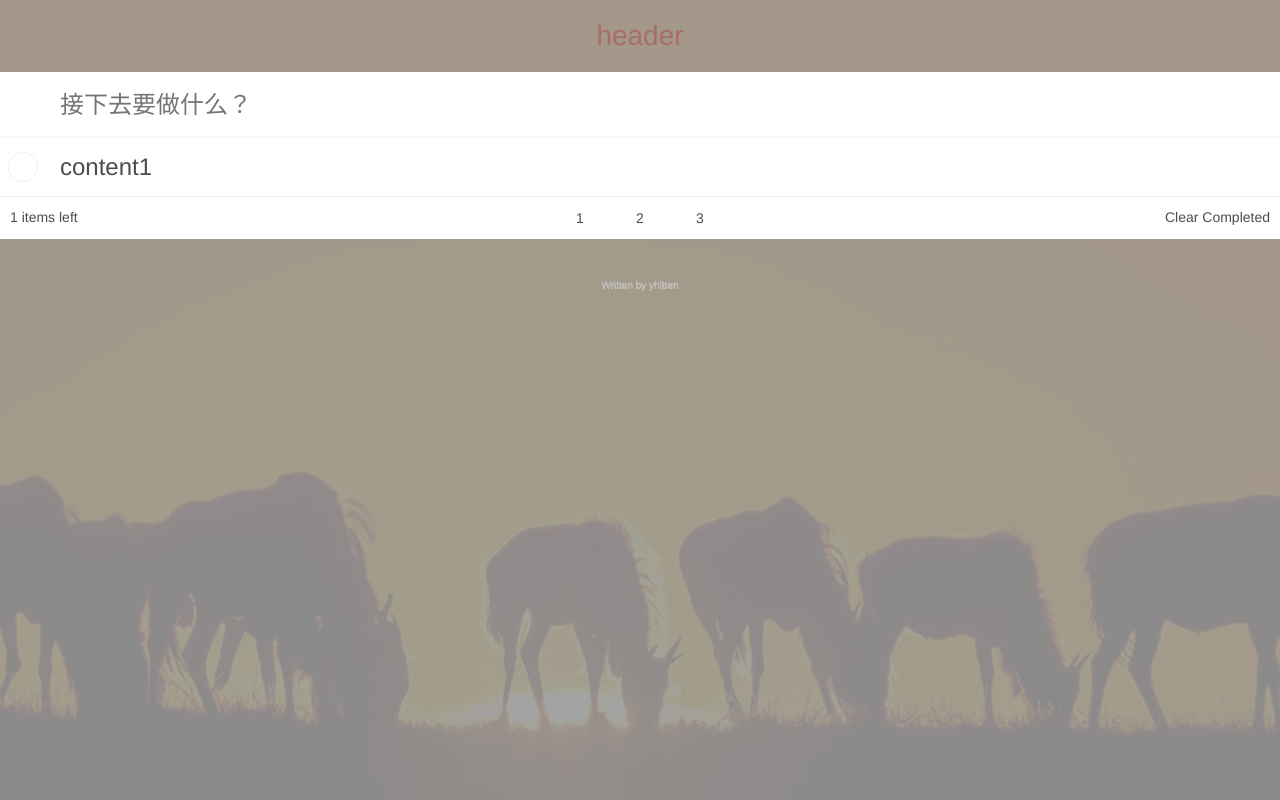
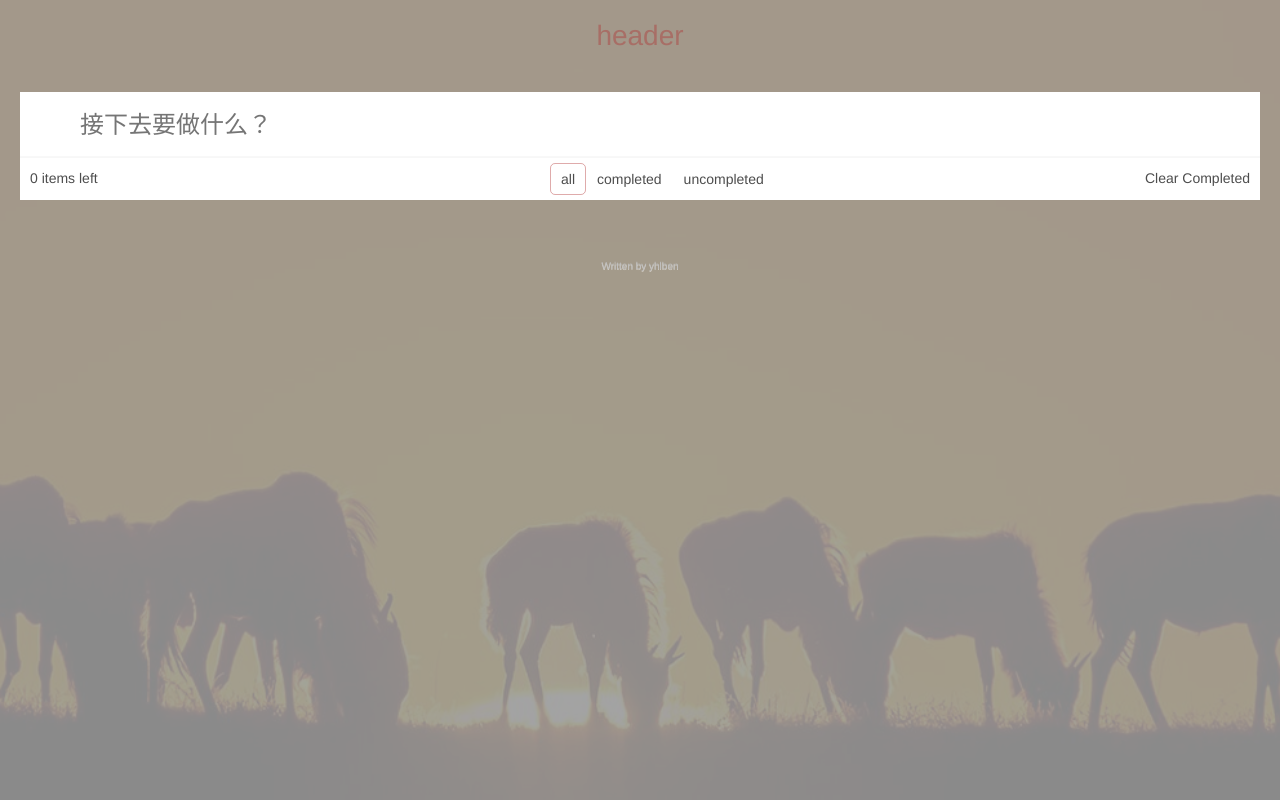
Before and after one commit to mengsixing/vue-todolist, a Vue app: page / in a window 1280 px wide. Built offline with nearby package versions, Linux system fonts and the light colour scheme; the HTML template or start-up script is replaced by a standard one.

Commit message:
完成业务逻辑代码

```diff
--- a/src/App.vue
+++ b/src/App.vue
@@ -25,7 +25,7 @@ export default {
 };
 </script>
 
-<style>
+<style lang="less">
 #app{
   position: absolute;
   left: 0;
--- a/src/assets/styles/test.css
+++ /dev/null
@@ -1,4 +0,0 @@
-body {
-  color: red;
-  background-image: url('../images/done.svg')
-}
--- a/src/todo/item.vue
+++ b/src/todo/item.vue
@@ -1,21 +1,34 @@
 <template>
-  <div :class="['todo-item', todo.completed ? 'completed' : '']">
+  <div :class="['todo-item', todoitem.completed ? 'completed' : '']">
     <input
       type="checkbox"
       class="toggle"
+      v-model="todoitem.completed"
+      :id="todoitem.id"
     >
-    <label>{{todo.content}}</label>
-    <button class="destory"></button>
+    <label :for="todoitem.id">{{todoitem.content}}</label>
+    <button class="destory" @click="deleteTodo"></button>
   </div>
 </template>
 
 <script>
 export default {
+  props:{
+    todoitem:{
+      type:Object,
+      required:true
+    }
+  },
   data() {
     return {
-      todo: { completed: false, content: "content1" }
+
     };
-  }
+  },
+  methods:{
+    deleteTodo(){
+      this.$emit('deleteTodo',this.todoitem.id);
+    }
+  },
 };
 </script>
 
--- a/src/todo/tabs.vue
+++ b/src/todo/tabs.vue
@@ -3,9 +3,10 @@
     <span class="left">{{unFinishedTodoLength}} items left</span>
     <span class="tabs">
       <span
-        v-for="state in states"
+        v-for="state in filterTypeArray"
         :key="state"
         :class="[state, filter === state ? 'actived' : '']"
+        @click="changeFilter(state)"
       >
         {{state}}
       </span>
@@ -16,10 +17,34 @@
 
 <script>
 export default {
-  data(){
-    return {
-      unFinishedTodoLength:1,
-      states:['1','2','3']
+  props: {
+    filter:{
+      type:String,
+      required:true
+    },
+    filterType:{
+      type:Object,
+      required:true
+    },
+    todo:{
+      type:Array,
+      required:true
+    }
+  },
+  computed:{
+    filterTypeArray(){
+      return Object.keys(this.filterType)
+    },
+    unFinishedTodoLength(){
+      return this.todo.filter(item=>{return !item.completed}).length;
+    }
+  },
+  methods:{
+    clearAllCompleted(){
+      this.$emit('clearAllCompleted');
+    },
+    changeFilter(state){
+      this.$emit('changeFilter',state);
     }
   }
 }
--- a/src/todo/todo.vue
+++ b/src/todo/todo.vue
@@ -7,25 +7,77 @@
       placeholder="接下去要做什么？"
       @keyup.enter="addTodo"
     >
-    <Items />
-    <Tabs />
+    <Items v-for="item in todoFilter" :todoitem="item" :key="item.id" @deleteTodo="deleteTodo" />
+    <Tabs :filterType="filterType" :todo="todo" @clearAllCompleted="clearAllCompleted" @changeFilter="changeFilter" :filter="filter" />
   </div>
 </template>
 
 <script>
 import Items from './item.vue'
 import Tabs from './tabs.vue'
+
+const filterType ={
+        all:'all',
+        completed:'completed',
+        uncompleted:'uncompleted'
+      }
+
 export default {
   components:{
     Items,Tabs
   },
   data(){
-    return {}
+    return {
+      todo:[],
+      filter:filterType.all,
+      filterType:filterType
+    }
+  },
+  computed:{
+    todoFilter(){
+      if(this.filter===this.filterType.all){
+        return this.todo;
+      }
+      var isCompleted= this.filter===this.filterType.completed;
+      return this.todo.filter(item=>{
+        return item.completed===isCompleted;
+      });
+    }
+  },
+  methods:{
+    addTodo(e){
+      this.todo.unshift({
+        id:Math.random(),
+        completed:false,
+        content: e.target.value
+      });
+      e.target.value='';
+    },
+    deleteTodo(id){
+      this.todo=this.todo.filter(item=>{
+        return item.id!==id;
+      });
+    },
+    filterTodo(filter){
+      this.filter= filter;
+    },
+    changeFilter(type){
+      this.filter=type;
+    },
+    clearAllCompleted(){
+      var result = this.todo.filter(item=>{
+        return !item.completed
+      });
+      this.todo = result;
+    }
   }
 }
 </script>
 
 <style lang="less" scoped>
+.todo{
+  padding:20px;
+}
 .real-app{
   width: 600px;
   margin: 0 auto;
--- a/webpack.config.js
+++ b/webpack.config.js
@@ -1,4 +1,5 @@
 const path = require('path');
+const MiniCssExtractPlugin = require("mini-css-extract-plugin");
 const {
   VueLoaderPlugin
 } = require('vue-loader');
@@ -10,6 +11,7 @@ const isDev = process.env.NODE_ENV === 'development';
 const config = {
   entry: path.join(__dirname, 'src/index.js'),
   output: {
+    filename:'[name]-[hash:8].js',
     path: path.join(__dirname, 'dist')
   },
   module: {
@@ -22,21 +24,22 @@ const config = {
         test: /\.jsx$/,
         loader: 'babel-loader'
       },
-      {
-        test: /\.css$/,
-        use: [
-          'style-loader',
-          'css-loader'
-        ]
-      },
+
       {
         test: /\.less$/,
         use: [
-          'style-loader',
-          'css-loader',
+          MiniCssExtractPlugin.loader,
+          "css-loader",
           'postcss-loader',
           'less-loader'
         ]
+        // use: [
+
+        //   'style-loader',
+        //   'css-loader',
+
+        //   'less-loader'
+        // ]
       },
       {
         test: /\.(png|svg|jpg|jpeg)$/,
@@ -52,6 +55,12 @@ const config = {
   plugins: [
     new VueLoaderPlugin(),
     new HtmlWebpackPlugin(),
+    new MiniCssExtractPlugin({
+      // Options similar to the same options in webpackOptions.output
+      // both options are optional
+      filename: "[name].css",
+      chunkFilename: "[id].css"
+    })
   ]
 }
 
@@ -68,7 +77,14 @@ if (isDev) {
   config.plugins.push(new webpack.DefinePlugin({
     isDev: true,
   }));
-
+} else {
+  config.mode = 'production';
+  config.optimization = {
+    splitChunks: {
+      // include all types of chunks
+      chunks: 'all'
+    }
+  }
 }
 
 
```
Also changed, not shown: package.json (+5 -2 lines).
